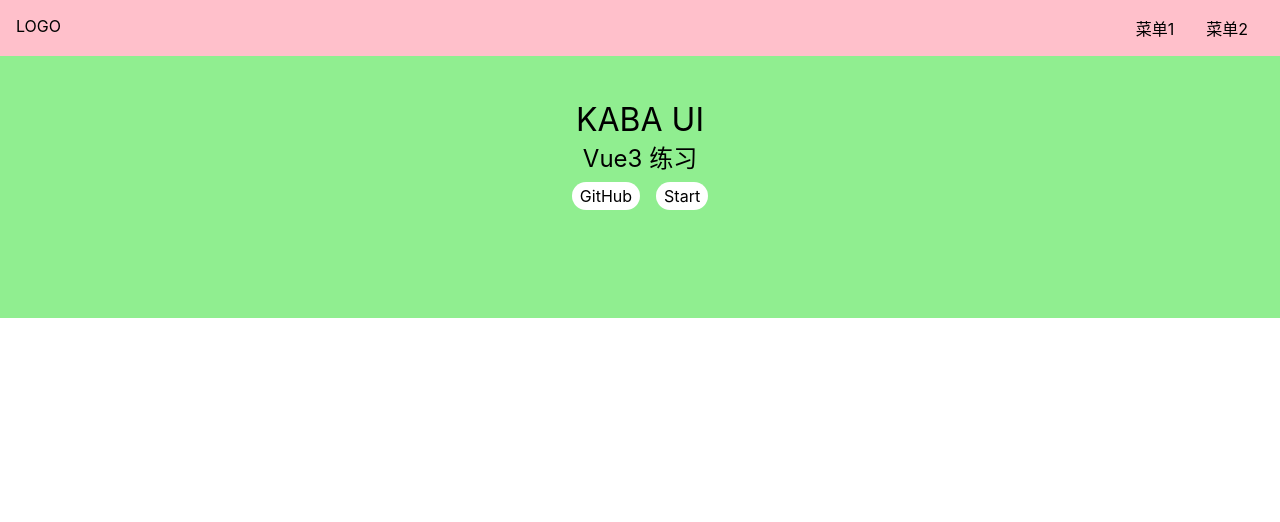
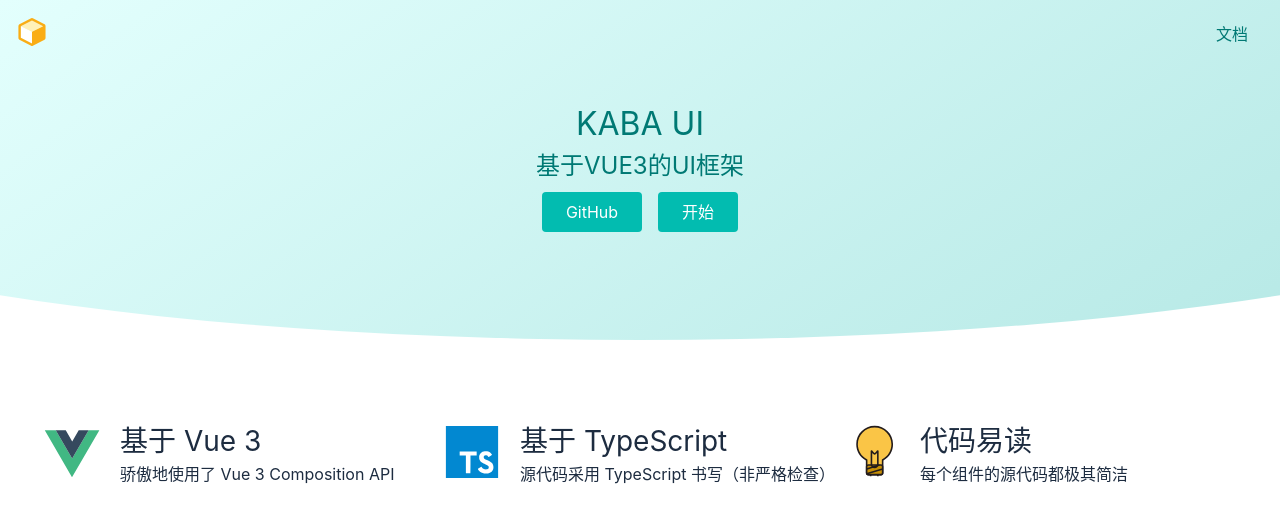
Before and after one commit to huangkairan/vue3-ui, a Vue app: page / in a window 1280 px wide. Shown: the top 522 px of the page. Built offline with nearby package versions, Linux system fonts and the light colour scheme.

Commit message:
css修改

```diff
--- a/src/components/Topnav.vue
+++ b/src/components/Topnav.vue
@@ -1,33 +1,50 @@
 <template>
-  <div>
-    <div class="topnav">
-      <div class="logo" >LOGO</div>
-      <ul class="menu">
-        <li>菜单1</li>
-        <li>菜单2</li>
-      </ul>
-      <span class="toggleAside" @click="toggleAside">蛤</span>
-    </div>
-  </div>
+<div class="topnav">
+  <router-link to="/" class="logo">
+    <svg class="icon">
+      <use xlink:href="#icon-huang"></use>
+    </svg>
+  </router-link>
+  <ul class="menu">
+    <li>
+      <router-link to="/doc">文档</router-link>
+    </li>
+  </ul>
+  <svg v-if="toggleMenuButtonVisible" class="toggleAside" @click="toggleMenu">
+    <use xlink:href="#icon-menu"></use>
+  </svg>
+</div>
 </template>
 
-<script lang='ts'>
-import { inject, Ref } from 'vue'
+<script lang="ts">
+import {
+  inject,
+  Ref
+} from "vue";
 export default {
-  setup(){
-    const asideVisible = inject<Ref<boolean>>('asideVisible')
-    // console.log(asideVisible.value)
-    const toggleAside = ()=>{
-      asideVisible.value = !asideVisible.value
+  props: {
+    toggleMenuButtonVisible: {
+      type: Boolean,
+      default: false
     }
-    return { toggleAside }
-  }
-}
+  },
+  setup() {
+    const menuVisible = inject < Ref < boolean >> ("menuVisible"); // get
+    const toggleMenu = () => {
+      menuVisible.value = !menuVisible.value;
+    };
+    return {
+      toggleMenu
+    };
+  },
+};
 </script>
 
 <style lang="scss" scoped>
+$color: #007974;
+
 .topnav {
-  background: pink;
+  color: $color;
   display: flex;
   padding: 16px;
   position: fixed;
@@ -36,37 +53,49 @@
   width: 100%;
   z-index: 10;
   justify-content: center;
-  align-content: center;
-  > .logo {
+  align-items: center;
+
+  >.logo {
     max-width: 6em;
     margin-right: auto;
+
+    >svg {
+      width: 32px;
+      height: 32px;
+    }
   }
-  > .menu {
+
+  >.menu {
     display: flex;
     white-space: nowrap;
     flex-wrap: nowrap;
-    > li {
+
+    >li {
       margin: 0 1em;
     }
   }
+
   >.toggleAside {
-    display: none;
-    width:24px;
-    height: 24px;
-    background-color: light gray;
+    width: 32px;
+    height: 32px;
     position: absolute;
     left: 16px;
     top: 50%;
     transform: translateY(-50%);
+    display: none;
+    background: fade-out(black, 0.9);
   }
-  @media (max-width:500px) {
-    >.menu{
+
+  @media (max-width: 500px) {
+    >.menu {
       display: none;
     }
-    >.logo{
+
+    >.logo {
       margin: 0 auto;
     }
-    >.toggleAside{
+
+    >.toggleAside {
       display: inline-block;
     }
   }
--- a/src/index.scss
+++ b/src/index.scss
@@ -11,15 +11,34 @@
   text-decoration: none;
   color: inherit;
   &:hover {
-    border-bottom: 1px solid #ffcccc;
+    text-decoration: underline;
     cursor: pointer;
   }
 }
-h1,h2,h3,h4,h5,h6{
+h1,
+h2,
+h3,
+h4,
+h5,
+h6 {
   font-weight: normal;
 }
+
 body {
   font-size: 16px;
-  //  https://github.com/zenozeng/fonts.css/
-  font-family: -apple-system, "Noto Sans", "Helvetica Neue", Helvetica, "Nimbus Sans L", Arial, "Liberation Sans", "PingFang SC", "Hiragino Sans GB", "Noto Sans CJK SC", "Source Han Sans SC", "Source Han Sans CN", "Microsoft YaHei", "Wenquanyi Micro Hei", "WenQuanYi Zen Hei", "ST Heiti", SimHei, "WenQuanYi Zen Hei Sharp", sans-serif;
+  // 为什么这样写 font-family
+  // 答案见 https://github.com/zenozeng/fonts.css/
+  line-height: 1.5;
+  color: #1d2c40;
+  font-family: -apple-system, "Noto Sans", "Helvetica Neue", Helvetica,
+    "Nimbus Sans L", Arial, "Liberation Sans", "PingFang SC", "Hiragino Sans GB",
+    "Noto Sans CJK SC", "Source Han Sans SC", "Source Han Sans CN",
+    "Microsoft YaHei", "Wenquanyi Micro Hei", "WenQuanYi Zen Hei", "ST Heiti",
+    SimHei, "WenQuanYi Zen Hei Sharp", sans-serif;
 }
+.icon {
+  width: 1em; height: 1em;
+  vertical-align: -0.15em;
+  fill: currentColor;
+  overflow: hidden;
+}
--- a/src/main.ts
+++ b/src/main.ts
@@ -2,9 +2,8 @@
 import './index.scss'
 import { createApp } from 'vue'
 import App from './App.vue'
-
 import { router } from './router';
-
+import './lib/svg.js'
 const app = createApp(App)
 app.use(router)
 app.mount('#app')
--- a/src/views/Home.vue
+++ b/src/views/Home.vue
@@ -1,42 +1,131 @@
 <template>
-  <div>
-    <Topnav/>
+<div>
+  <div class="topnavAndBanner">
+    <Topnav />
     <div class="banner">
       <h1>KABA UI</h1>
-      <h2>Vue3 练习</h2>
+      <h2>基于VUE3的UI框架</h2>
       <p class="actions">
-        <a href="https://www.github.com/h792309954">GitHub</a>
-        <router-link to="/doc">Start</router-link>
+        <a href="https://github.com/h792309954">GitHub</a>
+        <router-link to="/doc">开始</router-link>
       </p>
     </div>
   </div>
+  <div class="features">
+    <ul>
+      <li>
+        <svg>
+          <use xlink:href="#icon-vue"></use>
+        </svg>
+        <h3>基于 Vue 3</h3>
+        <p>骄傲地使用了 Vue 3 Composition API</p>
+      </li>
+      <li>
+        <svg>
+          <use xlink:href="#icon-ts"></use>
+        </svg>
+        <h3>基于 TypeScript </h3>
+        <p>源代码采用 TypeScript 书写（非严格检查）</p>
+      </li>
+      <li>
+        <svg>
+          <use xlink:href="#icon-light"></use>
+        </svg>
+        <h3>代码易读</h3>
+        <p>每个组件的源代码都极其简洁</p>
+      </li>
+    </ul>
+  </div>
+</div>
 </template>
-<script lang='ts'>
-import Topnav from '../components/Topnav.vue'
+
+<script lang="ts">
+import Topnav from "../components/Topnav.vue";
 export default {
-  components:{Topnav}
-}
+  components: {
+    Topnav
+  },
+};
 </script>
 
 <style lang="scss" scoped>
+$green: #02bcb0;
+$border-radius: 4px;
+$color: #007974;
+
+.topnavAndBanner {
+  background: linear-gradient(145deg, rgba(227, 255, 253, 1) 0%, rgba(183, 233, 230, 1) 100%);
+  clip-path: ellipse(80% 60% at 50% 40%);
+}
+
+.features {
+  margin: 64px auto;
+  width: 400px;
+
+  @media (min-width: 800px) {
+    width: 800px;
+  }
+
+  @media (min-width: 1200px) {
+    width: 1200px;
+  }
+
+  >ul {
+    display: flex;
+    flex-wrap: wrap;
+
+    >li {
+      width: 400px;
+      margin: 16px 0;
+      display: grid;
+      justify-content: start;
+      align-content: space-between;
+      grid-template-areas:
+        "icon title"
+        "icon text";
+      grid-template-columns: 80px auto;
+      grid-template-rows: 1fr auto;
+
+      >svg {
+        grid-area: icon;
+        width: 64px;
+        height: 64px;
+      }
+
+      >h3 {
+        grid-area: title;
+        font-size: 28px;
+      }
+
+      >p {
+        grid-area: text
+      }
+    }
+  }
+}
+
 .banner {
+  color: $color;
   padding: 100px 0;
   display: flex;
   justify-content: center;
   align-items: center;
   flex-direction: column;
-  background: lightgreen;
-  > .actions{
+
+  >.actions {
     padding: 8px 0;
+
     a {
-      margin:0 8px;
-      background: #fff;
+      margin: 0 8px;
+      background: $green;
+      color: white;
       display: inline-block;
-      $h: 28px;
-      height: $h;
-      line-height: $h;
-      border-radius: $h/2;
-      padding: 0 8px;
+      padding: 8px 24px;
+      border-radius: $border-radius;
+
+      &:hover {
+        text-decoration: none;
+      }
     }
   }
 }
```
Also changed, not shown: index.html (line endings or trailing spaces), src/lib/svg.js (added).
